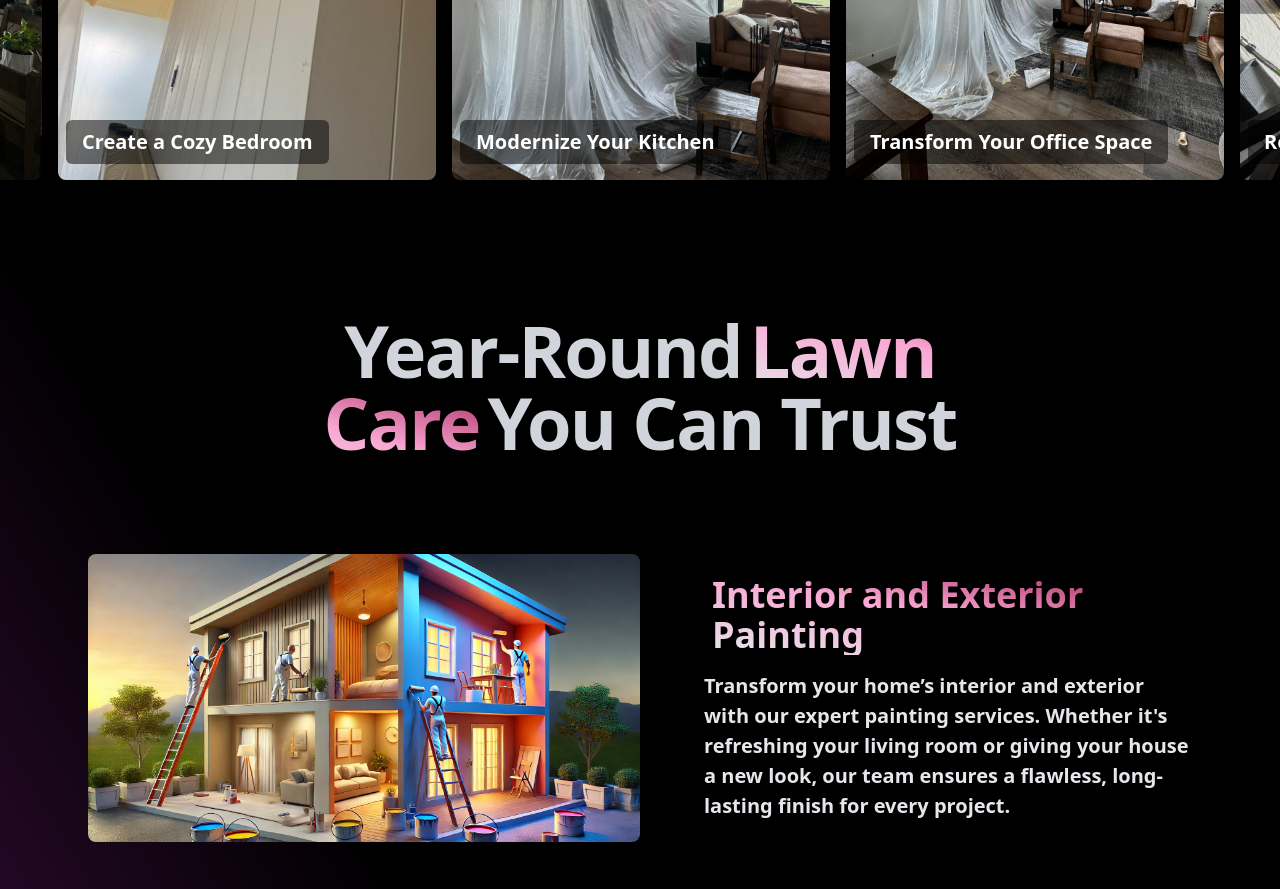
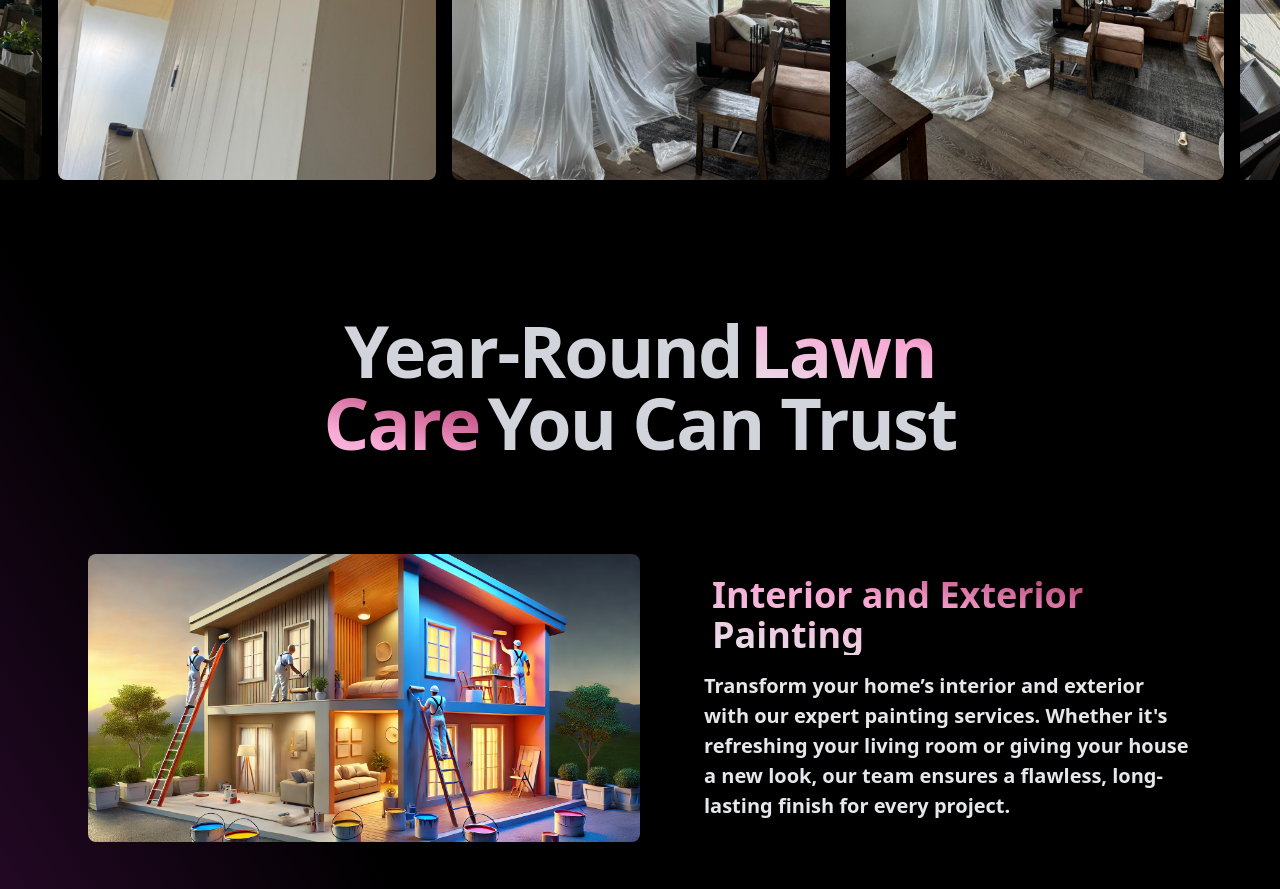
Before and after one commit to samandeep007/Paint, a React (Vite) app: page / in a window 1280 px wide. Shown: the part 2180-3069 px from the top of the page. Built offline with nearby package versions, Linux system fonts and the light colour scheme; what @xpd/tailwind-3dtransforms would draw is missing.

Commit message:
remove description

```diff
--- a/src/components/Carousel/Carousel.jsx
+++ b/src/components/Carousel/Carousel.jsx
@@ -75,11 +75,7 @@ const Carousel = () => {
                 alt={image.alt}
                 className="w-full h-[300px] sm:h-[400px] object-cover rounded-lg shadow-lg"
               />
-              <div className="absolute bottom-4 left-4 bg-black bg-opacity-50 px-4 py-2 rounded-md">
-                <h3 className="text-white text-lg sm:text-xl font-semibold">
-                  {image.description}
-                </h3>
-              </div>
+
             </div>
           ))}
         </Slider>
```
